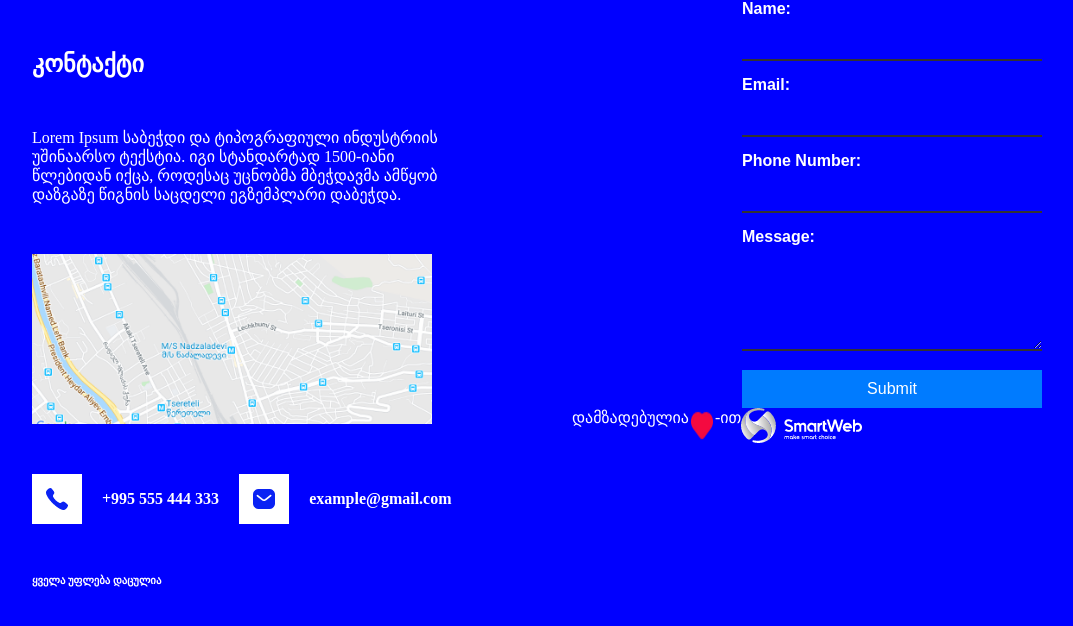
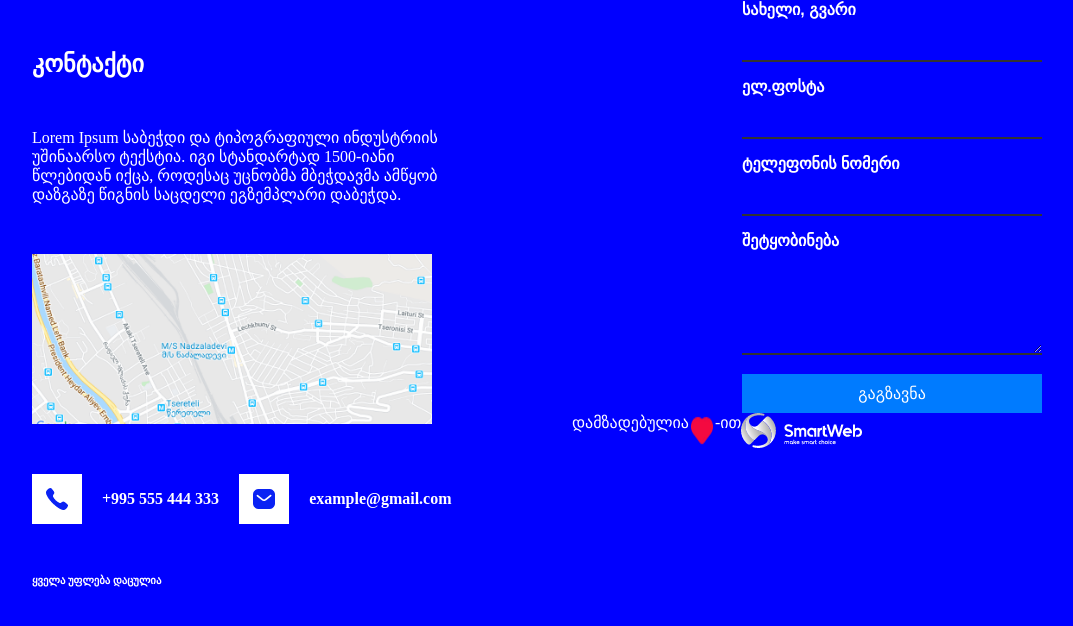
Before and after one commit to GiaKV21/lesson10-meta-tags, a plain HTML site: page index.html in a window 1280 px wide. Shown: the whole page, without its empty margins (68-1141 px from the left). Drawn offline with Linux system fonts and the light colour scheme.

Commit message:
Update index.html

```diff
--- a/index.html
+++ b/index.html
@@ -39,22 +39,22 @@
         <div class="input-side">
           <form class="contact-form">
             <div class="input-group">
-              <label for="name">Name:</label>
+              <label for="name">სახელი, გვარი</label>
               <input type="text" id="name" name="name" required />
             </div>
             <div class="input-group">
-              <label for="email">Email:</label>
+              <label for="email">ელ.ფოსტა</label>
               <input type="email" id="email" name="email" required />
             </div>
             <div class="input-group">
-              <label for="phone">Phone Number:</label>
+              <label for="phone">ტელეფონის ნომერი</label>
               <input type="tel" id="phone" name="phone" required />
             </div>
             <div class="input-group">
-              <label for="message">Message:</label>
+              <label for="message">შეტყობინება</label>
               <textarea id="message" name="message" required></textarea>
             </div>
-            <button type="submit">Submit</button>
+            <button type="submit">გაგზავნა</button>
           </form>
           <div class="bottom-text">
             <p>დამზადებულია</p>
```
